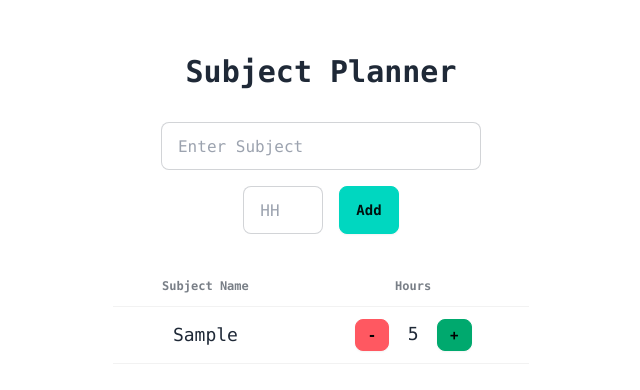
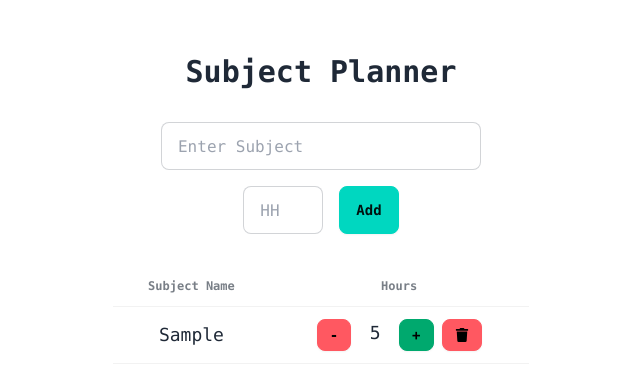
Before and after one commit to nirzon47/education-planner-react, a React (Create React App) app: page / in a window 1280 px wide. Both pictures are taken after typing "Sample", "5" into the empty fields and a click on the button "Add". Shown: the top 390 px of the page, without its empty margins (319-959 px from the left). Built offline with nearby package versions, Linux system fonts and the light colour scheme.

Commit message:
added a delete button

```diff
--- a/package.json
+++ b/package.json
@@ -8,6 +8,7 @@
     "@testing-library/user-event": "^13.5.0",
     "react": "^18.2.0",
     "react-dom": "^18.2.0",
+    "react-icons": "^4.12.0",
     "react-scripts": "5.0.1",
     "web-vitals": "^2.1.4"
   },
--- a/src/Planner.js
+++ b/src/Planner.js
@@ -1,3 +1,5 @@
+import { FaTrash } from 'react-icons/fa'
+
 const Planner = ({ setPlanner }) => {
 	const subjects = JSON.parse(localStorage.getItem('planner'))
 	setPlanner(false)
@@ -21,6 +23,12 @@ const Planner = ({ setPlanner }) => {
 		setPlanner(true)
 	}
 
+	const deleteSubject = (index) => () => {
+		subjects.splice(index, 1)
+		localStorage.setItem('planner', JSON.stringify(subjects))
+		setPlanner(true)
+	}
+
 	return (
 		<div id='planner' className='lg:h-[60vh] overflow-y-scroll'>
 			<div className='overflow-x-auto'>
@@ -35,7 +43,7 @@ const Planner = ({ setPlanner }) => {
 						{subjects?.map((subject, index) => (
 							<tr key={index}>
 								<td>{subject.subject}</td>
-								<td>
+								<td className='flex justify-center'>
 									<button
 										className='btn btn-sm btn-error mr-2'
 										onClick={decreaseValue(index)}
@@ -44,10 +52,16 @@ const Planner = ({ setPlanner }) => {
 									</button>
 									<p className='inline-block w-8'>{subject.hours}</p>
 									<button
-										className='btn btn-sm btn-success ml-2'
+										className='btn btn-sm btn-success mx-2'
 										onClick={increaseValue(index)}
 									>
 										+
+									</button>
+									<button
+										className='btn btn-sm btn-error'
+										onClick={deleteSubject(index)}
+									>
+										<FaTrash />
 									</button>
 								</td>
 							</tr>
```
Also changed, not shown: 1 other file (tests, documents, lock files or other folders).
